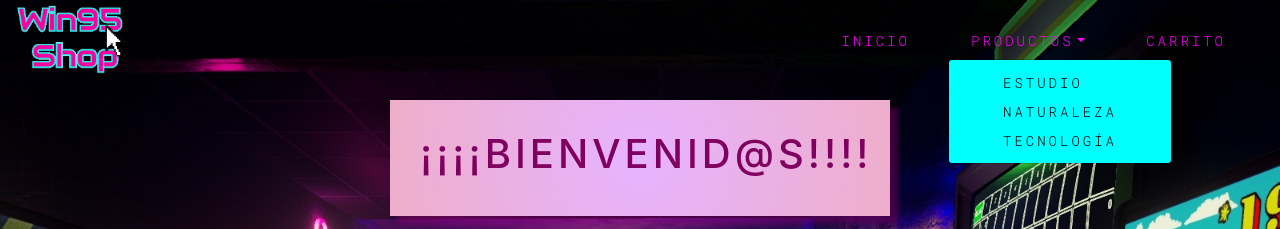
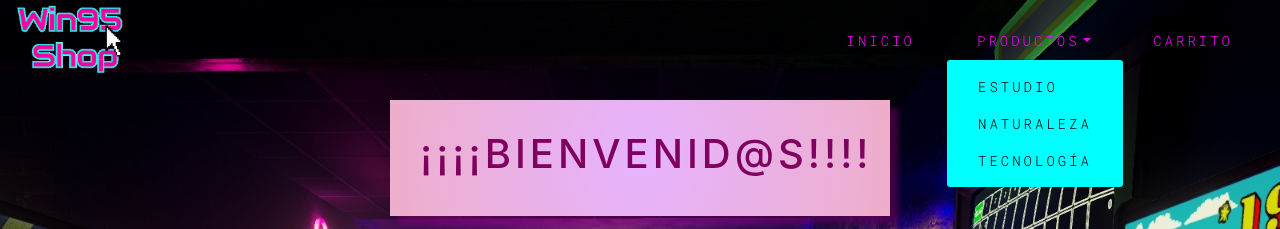
Before and after one commit to paulalicausi/reactjs-ecommerce, a React (Create React App) app: page / in a window 1280 px wide. Both pictures are taken after a click on the button "PRODUCTOS". Shown: the top 229 px of the page. Built offline with nearby package versions, Linux system fonts and the light colour scheme; no server answers; the database is empty.

Commit message:
Fix navbar errors

```diff
--- a/src/components/navbar/NavBar.js
+++ b/src/components/navbar/NavBar.js
@@ -18,33 +18,23 @@ const NavBar = () => {
          <Navbar.Toggle aria-controls="basic-navbar-nav" />
          <Navbar.Collapse id="basic-navbar-nav">
             <Nav>
-               <Nav.Link>
                   <Link to="/">
                      Inicio
                   </Link>
-               </Nav.Link>
                <NavDropdown title="Productos" id="basic-nav-dropdown">
-                  <NavDropdown.Item>
-                     <Link to="/products/estudio">
+                     <Link className="dropdown-item" to="/products/estudio">
                         Estudio
                      </Link>
-                  </NavDropdown.Item>
-                  <NavDropdown.Item>
-                     <Link to="/products/naturaleza">
+                     <Link className="dropdown-item" to="/products/naturaleza">
                         naturaleza
                      </Link>
-                  </NavDropdown.Item>
-                  <NavDropdown.Item>
-                     <Link to="/products/tecnologia">
+                     <Link className="dropdown-item" to="/products/tecnologia">
                         Tecnología
                      </Link>
-                  </NavDropdown.Item>
                </NavDropdown>
-               <Nav.Link>
                   <Link to="/cart">
                      carrito
                   </Link>
-               </Nav.Link>
             </Nav>
          </Navbar.Collapse>
       </Navbar>
--- a/src/components/navbar/NavBar.scss
+++ b/src/components/navbar/NavBar.scss
@@ -47,6 +47,7 @@ nav {
             z-index: 1;
             text-decoration: none;
             margin: 0 15px;
+            padding: .5rem 1rem;
             @media screen and (min-width: 992px) {
                 color: fuchsia;
                 font-size: 14px;
```
